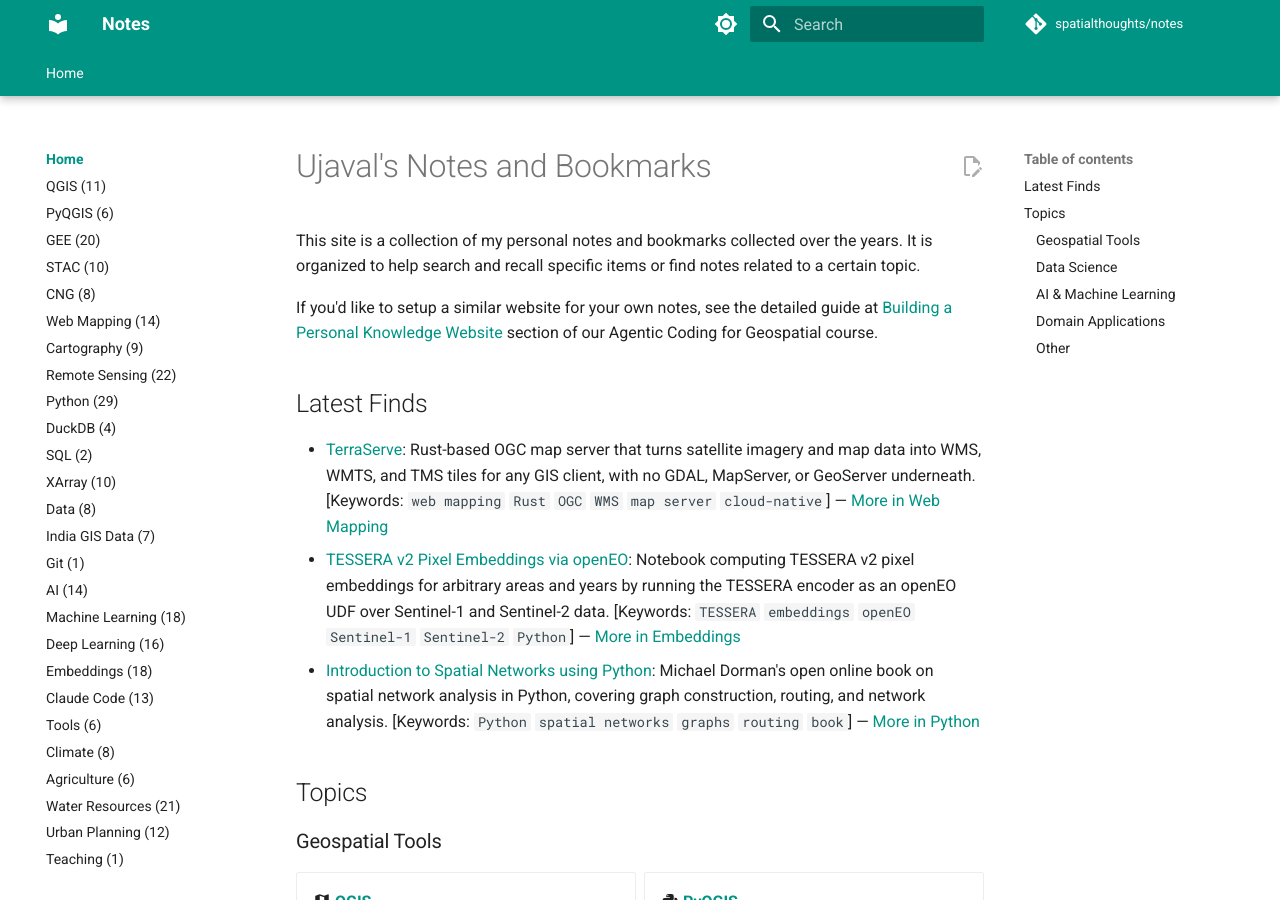
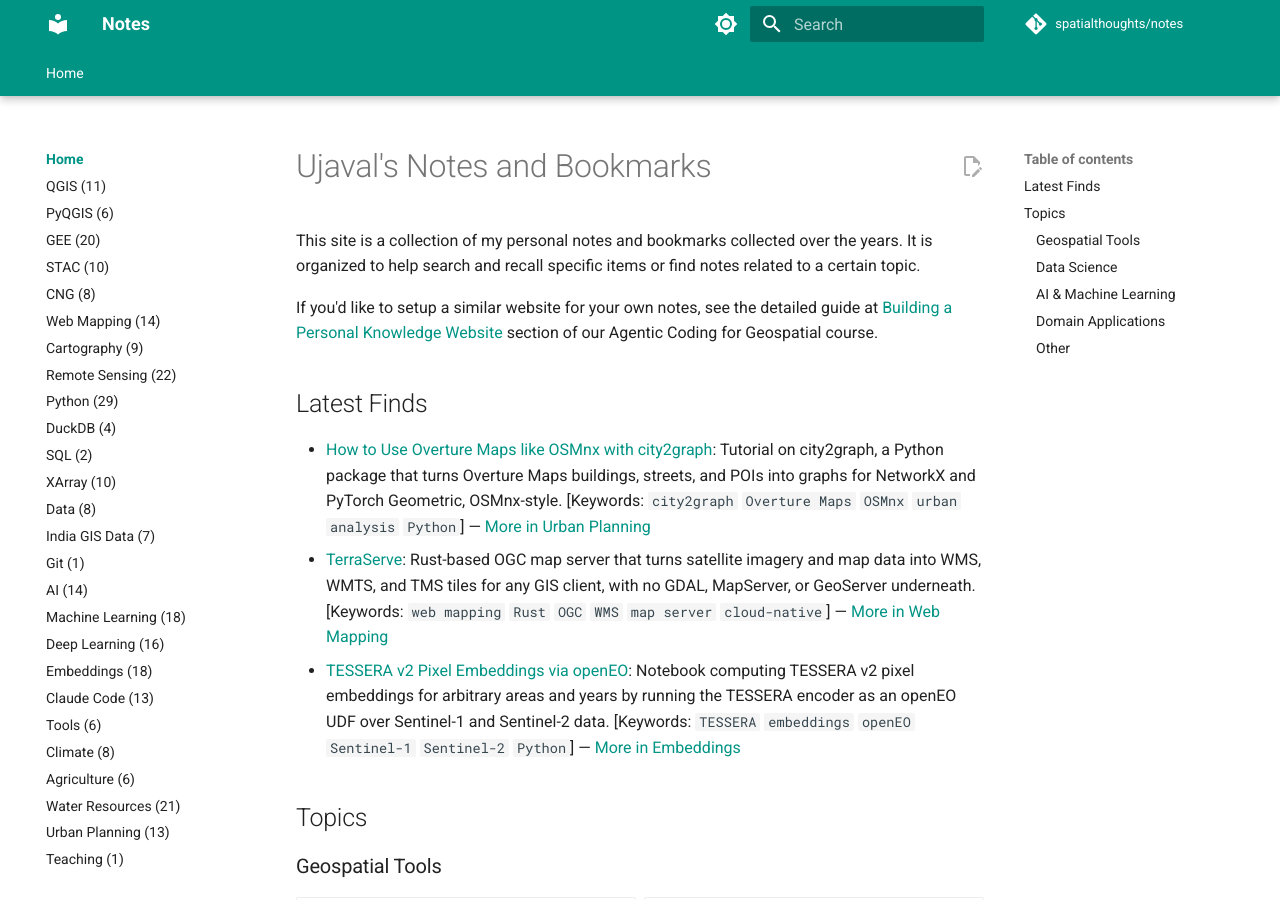
Before and after one commit to spatialthoughts/notes, an MkDocs documentation site: the page built from notes/index.md, in a window 1280 px wide and 900 px high. Built offline with MkDocs 1.6.1 and Material for MkDocs 9.7.7, drawn with Linux system fonts in a browser that asks for light colours; comment, search, counter and statistics services are not loaded.

Commit message:
Ingest city2graph Overture Maps tutorial note
Co-Authored-By: Claude Opus 5.5 <noreply@anthropic.com>

```diff
--- a/notes/index.md
+++ b/notes/index.md
@@ -6,9 +6,9 @@ If you'd like to setup a similar website for your own notes, see the detailed gu
 
 ## Latest Finds
 
+- [How to Use Overture Maps like OSMnx with city2graph](https://medium.com/@yuta.sato.now/how-to-use-overture-maps-like-osmnx-by-city2graph-7e01d38f9f61): Tutorial on city2graph, a Python package that turns Overture Maps buildings, streets, and POIs into graphs for NetworkX and PyTorch Geometric, OSMnx-style. [Keywords: `city2graph` `Overture Maps` `OSMnx` `urban analysis` `Python`] — [More in Urban Planning](Urban_Planning.md)
 - [TerraServe](https://terraserve.io/): Rust-based OGC map server that turns satellite imagery and map data into WMS, WMTS, and TMS tiles for any GIS client, with no GDAL, MapServer, or GeoServer underneath. [Keywords: `web mapping` `Rust` `OGC` `WMS` `map server` `cloud-native`] — [More in Web Mapping](Web_Mapping.md)
 - [TESSERA v2 Pixel Embeddings via openEO](https://github.com/Open-EO/openeo-community-examples/tree/main/python/TesseraEmbedding): Notebook computing TESSERA v2 pixel embeddings for arbitrary areas and years by running the TESSERA encoder as an openEO UDF over Sentinel-1 and Sentinel-2 data. [Keywords: `TESSERA` `embeddings` `openEO` `Sentinel-1` `Sentinel-2` `Python`] — [More in Embeddings](Embeddings.md)
-- [Introduction to Spatial Networks using Python](https://bgu-geography.com/net/): Michael Dorman's open online book on spatial network analysis in Python, covering graph construction, routing, and network analysis. [Keywords: `Python` `spatial networks` `graphs` `routing` `book`] — [More in Python](Python.md)
 
 ## Topics
 
```
Also changed, not shown: notes/Urban_Planning.md (+3 -1 lines).
